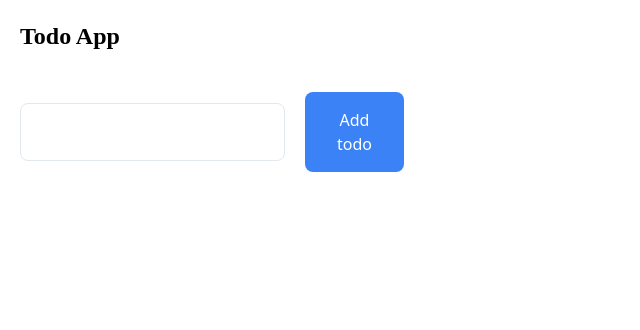
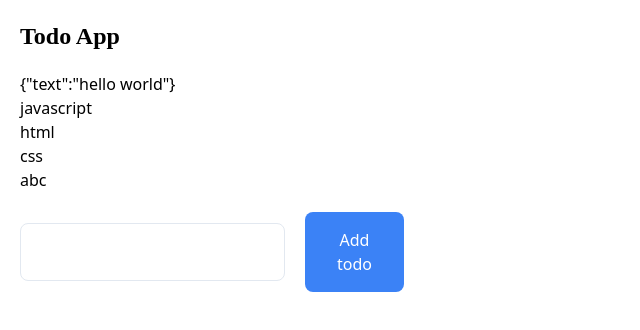
Before and after one commit to QuanIT01/-Typescript-Basic, a React (Vite) app in the folder react-typescript/: page / in a window 1280 px wide. Shown: the top 330 px of the page, without its empty margins (0-640 px from the left). Built offline with nearby package versions, Linux system fonts and the light colour scheme.

Commit message:
typescript with  useState and  useEffect and  children

```diff
--- /dev/null
+++ b/react-typescript/public/data.json
@@ -0,0 +1,3 @@
+{
+  "text": "hello world"
+}
--- a/react-typescript/src/App.tsx
+++ b/react-typescript/src/App.tsx
@@ -1,7 +1,7 @@
-import React, { useReducer, useRef } from "react";
+import React, { useEffect, useReducer, useRef, useState } from "react";
 
 const Heading = ({ title }: { title: string }) => {
-  return <h2 className="font-primary font-bold text-2xl mb-5">{title}</h2>;
+  return <h2 className="mb-5 text-2xl font-bold font-primary">{title}</h2>;
 };
 type ActionType =
   | { type: "ADD"; text: string }
@@ -27,6 +27,9 @@ const todoReducer = (state: Todo[], action: ActionType) => {
   }
 };
 const initialState: Todo[] = [];
+interface Data {
+  text: string;
+}
 
 const App = () => {
   const [todos, dispatch] = useReducer(todoReducer, initialState);
@@ -46,17 +49,37 @@ const App = () => {
       inputRef.current.value = "";
     }
   };
+  //
+  const [data, setData] = useState<Data | null>(null);
+  useEffect(() => {
+    fetch("/data.json")
+      .then((res) => res.json())
+      .then((result: Data) => {
+        setData(result);
+      });
+  }, []);
+  const onClickItem = (item: string) => {
+    alert(item);
+  };
   return (
     <div>
       <Heading title="Todo App"></Heading>
+      {JSON.stringify(data)}
+      <List
+        items={["javascript", "html", "css"]}
+        onClickItem={(item: string) => onClickItem(item)}
+      ></List>
+      <Boxed>
+        <div>abc</div>
+      </Boxed>
       <div className="max-w-sm">
-        <div className="mb-5 flex flex-col gap-y-5">
+        <div className="flex flex-col mb-5 gap-y-5">
           {todos.map((todo) => (
             <div className="flex items-center gap-x-3" key={todo.id}>
               <span>{todo.text}s</span>
               <button
                 onClick={() => OnRemoveTodo(todo.id)}
-                className="p-2 rounded-lg bg-red-500 text-white font-medium text-sm"
+                className="p-2 text-sm font-medium text-white bg-red-500 rounded-lg"
               >
                 Remove
               </button>
@@ -66,12 +89,12 @@ const App = () => {
         <div className="flex items-center gap-x-5">
           <input
             type="text"
-            className="p-4 border border-slate-200 rounded-lg outline-nones"
+            className="p-4 border rounded-lg border-slate-200 outline-nones"
             ref={inputRef}
           />
           <button
             onClick={onAddTodo}
-            className="p-4 bg-blue-500 rounded-lg text-white text-center"
+            className="p-4 text-center text-white bg-blue-500 rounded-lg"
           >
             Add todo
           </button>
@@ -81,4 +104,26 @@ const App = () => {
   );
 };
 
+const List = ({
+  items,
+  onClickItem = () => {},
+}: {
+  items: string[];
+  onClickItem?: (item: string) => void;
+}) => {
+  return (
+    <div>
+      {items.map((item) => (
+        <div key={item} onClick={() => onClickItem?.(item)}>
+          {item}
+        </div>
+      ))}
+    </div>
+  );
+};
+
+const Boxed = ({ children }: { children: React.ReactNode }) => {
+  return <div>{children}</div>;
+};
+
 export default App;
```
